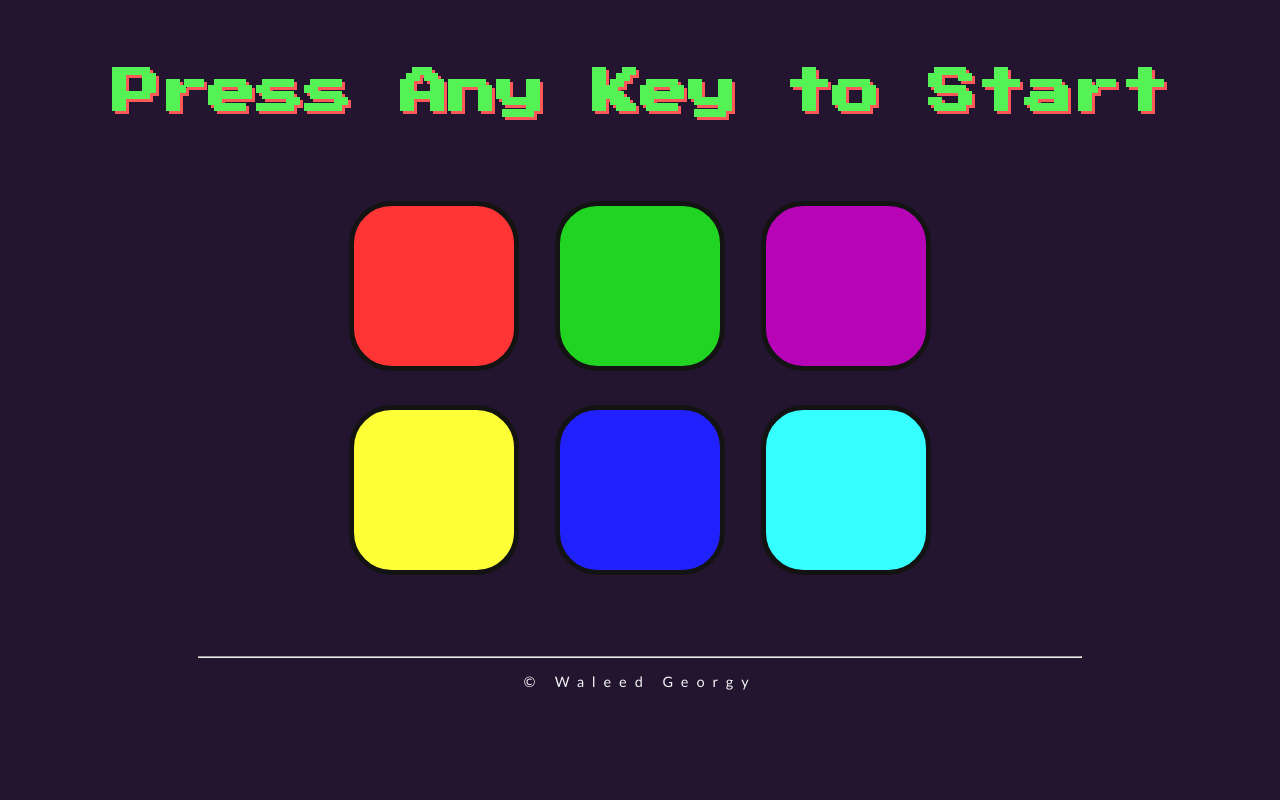
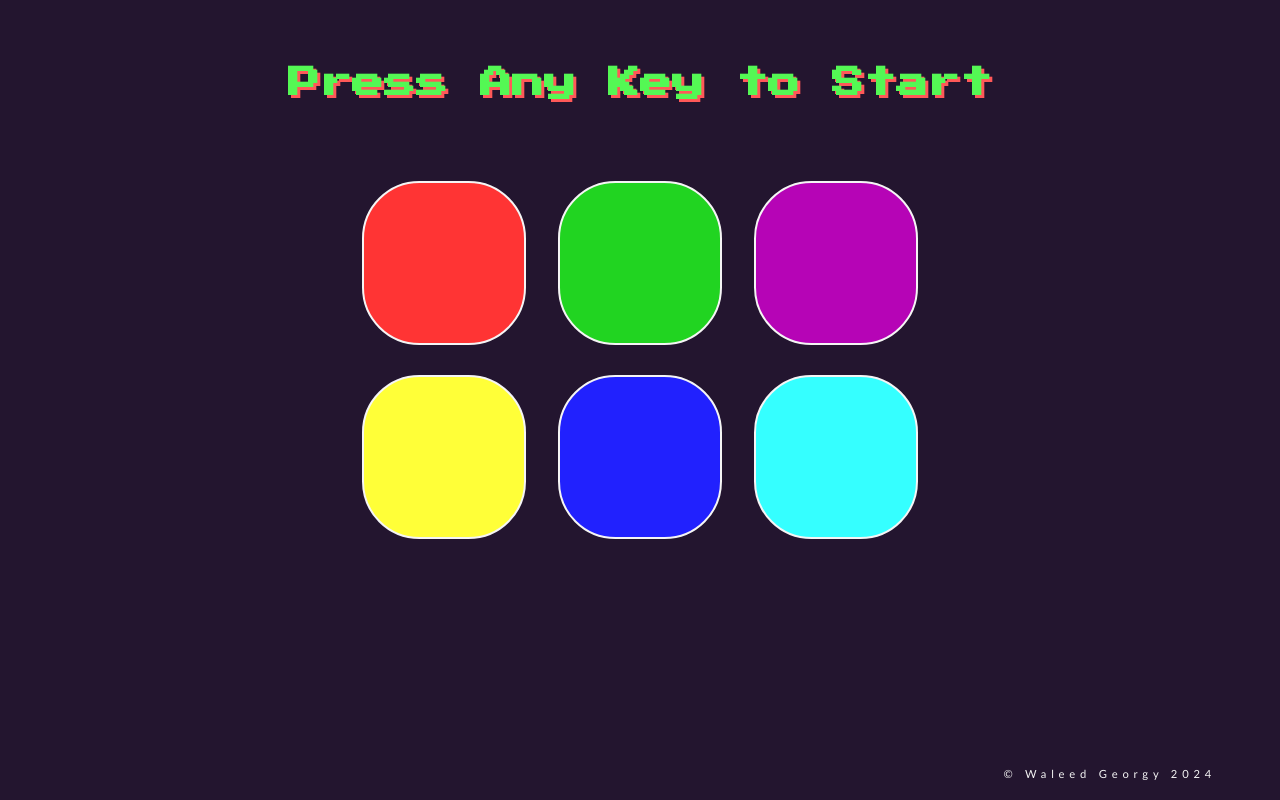
Before and after one commit to waleedGeorgy/simone-game-hard, a plain HTML site: page index.html in a window 1280 px wide. Drawn offline with nearby package versions, Linux system fonts and the light colour scheme.

Commit message:
Minor touchups

```diff
--- a/game.js
+++ b/game.js
@@ -1,21 +1,21 @@
-var colors = ['red','green','blue','yellow','purple','cyan'];
+var colors = ["red", "green", "blue", "yellow", "purple", "cyan"];
 var sequenceColors = [];
 var playerColors = [];
 var gameStarted = false;
 var level = 0;
 
 // Keyboard key press event listener (game start)
-$(document).on('keypress', function(){
-    if (!gameStarted){
-        setTimeout(function(){
+$(document).on("keypress", function () {
+  if (!gameStarted) {
+    setTimeout(function () {
       startGame();
-        },300)
+    }, 300);
     gameStarted = true;
   }
 });
 
 // Button click event listener (registering user clicks)
-$(".btn").on("click", function(){
+$(".btn").on("click", function () {
   var btnClicked = $(this).attr("id");
   playerColors.push(btnClicked);
 
@@ -23,46 +23,47 @@ $(".btn").on("click", function(){
 
   btnHighlight(btnClicked);
 
-    compareColors(playerColors.length-1);
+  compareColors(playerColors.length - 1);
 });
 
 // Start the color sequence
-function startGame(){
+function startGame() {
   playerColors = [];
 
   level++;
-    $("#level-title").text("Level "+ level);
+  $("#level-title").text("Level " + level);
 
-    var randNum = Math.floor(Math.random()*6);
+  var randNum = Math.floor(Math.random() * 6);
   var randColor = colors[randNum];
   sequenceColors.push(randColor);
 
-    $('#'+randColor).fadeIn(100).fadeOut(100).fadeIn(100);
+  $("#" + randColor)
+    .fadeIn(100)
+    .fadeOut(100)
+    .fadeIn(100);
   playSound(randColor);
 }
 
 // Comparing whether the player is pressing the correct buttons
-function compareColors(currentColourIndex){
-    if (playerColors[currentColourIndex] === sequenceColors[currentColourIndex]){
-        console.log('Correct!');
-        if (playerColors.length === sequenceColors.length){
-            setTimeout(function(){
+function compareColors(currentColourIndex) {
+  if (playerColors[currentColourIndex] === sequenceColors[currentColourIndex]) {
+    if (playerColors.length === sequenceColors.length) {
+      setTimeout(function () {
         startGame();
-            }, 1000)
+      }, 1000);
     }
-    }
-    else {
-        console.log('False.');
-
+  } else {
     $("body").addClass("game-over");
-        setTimeout(function(){
+    setTimeout(function () {
       $("body").removeClass("game-over");
     }, 150);
 
     var gameOverSound = new Audio("./sounds/wrong.mp3");
     gameOverSound.play();
 
-        $("#level-title").text("Game Over! Press Any Key To Restart! Your Score Is " + level);
+    $("#level-title").text(
+      "Game Over! Press Any Key To Restart!\nYour Score Is " + level
+    );
 
     level = 0;
     playerColors = [];
@@ -72,15 +73,15 @@ function compareColors(currentColourIndex){
 }
 
 // Playing the sound of the button
-function playSound(colorName){
+function playSound(colorName) {
   var sound = new Audio("./sounds/" + colorName + ".mp3");
   sound.play();
 }
 
 // Adding a highlight effect to the button
-function btnHighlight(colorName){
+function btnHighlight(colorName) {
   $("#" + colorName).addClass("pressed");
-    setTimeout(function(){
+  setTimeout(function () {
     $("#" + colorName).removeClass("pressed");
-    },100)
+  }, 100);
 }
--- a/index.html
+++ b/index.html
@@ -1,44 +1,37 @@
 <!DOCTYPE html>
 <html lang="en" dir="ltr">
-
   <head>
-  <meta charset="utf-8">
+    <meta charset="utf-8" />
     <title>Simon Game</title>
     <meta name="viewport" content="width=device-width, initial-scale=1" />
-  <link rel="stylesheet" href="styles.css">
-  <link href="https://fonts.googleapis.com/css?family=Press+Start+2P" rel="stylesheet">
+    <link rel="stylesheet" href="styles.css" />
+    <link
+      href="https://fonts.googleapis.com/css?family=Press+Start+2P"
+      rel="stylesheet"
+    />
   </head>
 
   <body>
     <h1 id="level-title">Press Any Key to Start</h1>
+
     <div class="container">
-
-    <div lass="row">
-
+      <div class="row">
         <div type="button" id="red" class="btn red"></div>
-
         <div type="button" id="green" class="btn green"></div>
-
         <div type="button" id="purple" class="btn purple"></div>
-
       </div>
 
       <div class="row">
-
         <div type="button" id="yellow" class="btn yellow"></div>
-
         <div type="button" id="blue" class="btn blue"></div>
-
         <div type="button" id="cyan" class="btn cyan"></div>
-
-    </div><br><br><br><hr>
-    <footer>
-      <p id="footer-text">© Waleed Georgy</p>
-    </footer>
+      </div>
     </div>
 
+    <footer>
+      <p id="footer-text">© Waleed Georgy 2024</p>
+    </footer>
     <script src="https://ajax.googleapis.com/ajax/libs/jquery/3.7.1/jquery.min.js"></script>
     <script src="./game.js"></script>
-
   </body>
 </html>
--- a/styles.css
+++ b/styles.css
@@ -5,17 +5,23 @@ body {
 
 #level-title {
   font-family: 'Press Start 2P', cursive;
-  font-size: 3rem;
+  font-size: 2rem;
   margin: 5%;
-  color: rgb(84, 242, 84);
+  color: rgb(84, 248, 84);
   text-shadow: 3px 3px rgb(255, 88, 88);
   line-height: 125%;
 }
 
 .container {
   display: block;
-  width: 70%;
+  width: 90%;
   margin: auto;
+}
+
+.row{
+  display: flex;
+  justify-content: center;
+  align-items: center;
 }
 
 .btn {
@@ -25,8 +31,8 @@ body {
   display: inline-block;
   height:10rem;
   width: 10rem;
-  border: 5px solid rgb(19, 19, 19);
-  border-radius: 25%;
+  border: 2px solid whitesmoke;
+  border-radius: 35%;
 }
 
 .game-over {
@@ -60,12 +66,20 @@ body {
 
 .pressed {
   box-shadow: 0 0 20px white;
-  background-color: grey;
+  background-color: whitesmoke;
+}
+
+footer{
+  position: fixed;
+  bottom: 0;
+  right: 5%;
+  padding-bottom: 20px;
 }
 
 #footer-text{
   color: whitesmoke;
-  font-size: 0.9rem;
+  font-size: 0.7rem;
   font-family:'Gill Sans', 'Gill Sans MT', Calibri, 'Trebuchet MS', sans-serif;
-  letter-spacing: 0.5rem;
+  letter-spacing: 0.3rem;
+  margin: 0;
 }
```
Lines whose indentation alone changed are shown as unchanged.
